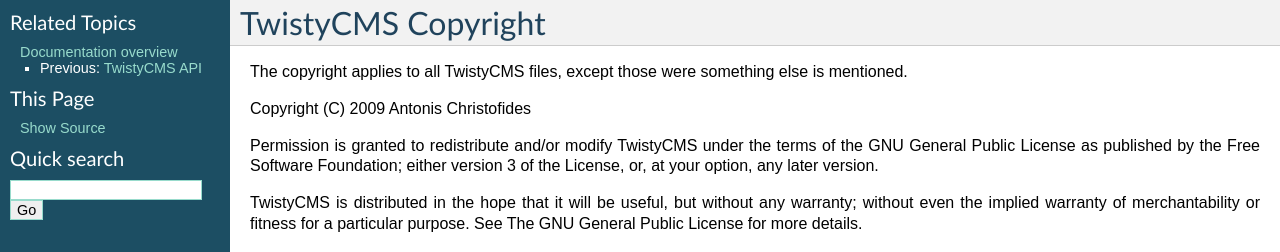
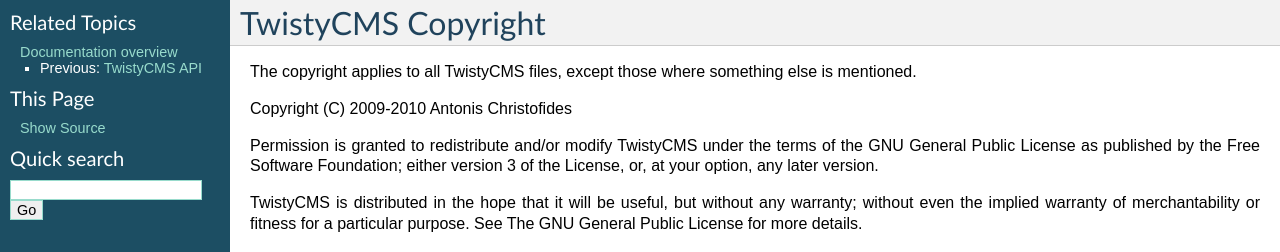
Before and after one commit to aptiko/zadig, a Sphinx documentation site: the page built from docs/copyright.txt, in a window 1280 px wide. Shown: the top 252 px of the page. Built offline with Sphinx 7.4.7, drawn with Linux system fonts in a browser that asks for light colours.

Commit message:
Documentation improvements

```diff
--- a/docs/copyright.txt
+++ b/docs/copyright.txt
@@ -1,10 +1,10 @@
 TwistyCMS Copyright
 ===================
 
-The copyright applies to all TwistyCMS files, except those were
+The copyright applies to all TwistyCMS files, except those where
 something else is mentioned.
 
-Copyright (C) 2009 Antonis Christofides
+Copyright (C) 2009-2010 Antonis Christofides
 
 Permission is granted to redistribute and/or modify TwistyCMS under
 the terms of the GNU General Public License as published by the Free
```
Also changed, not shown: 1 other file.
